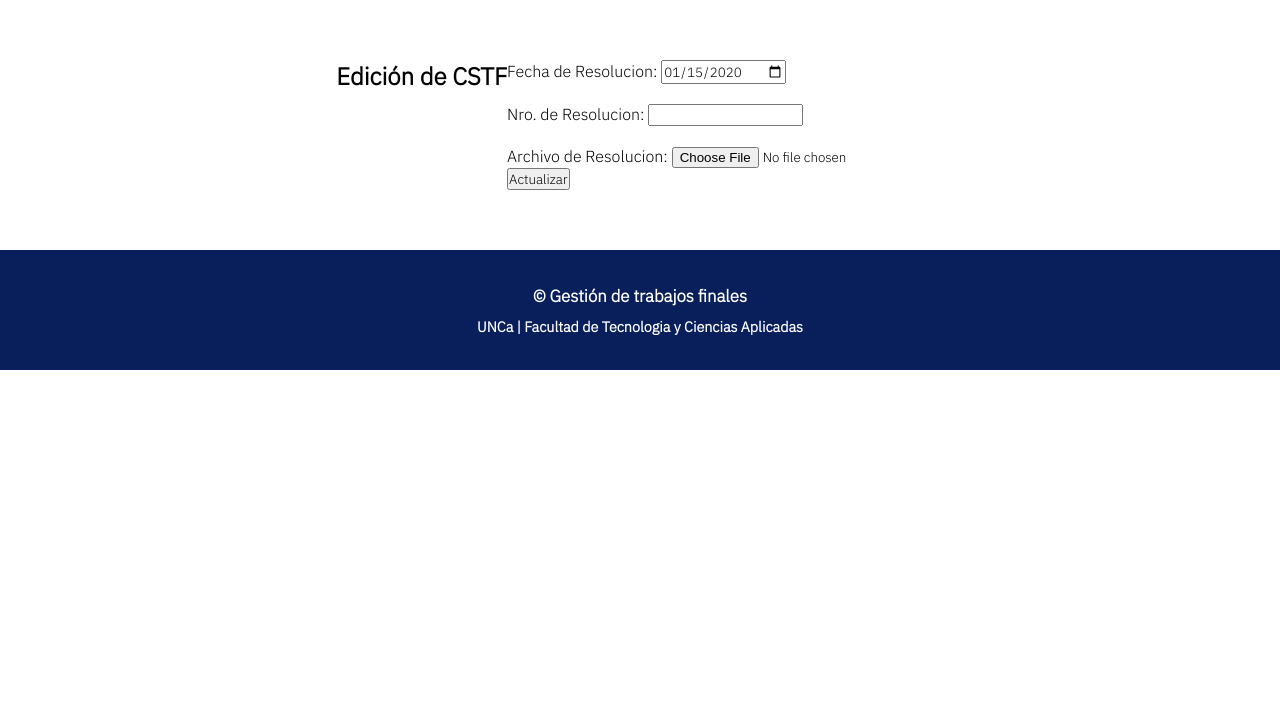
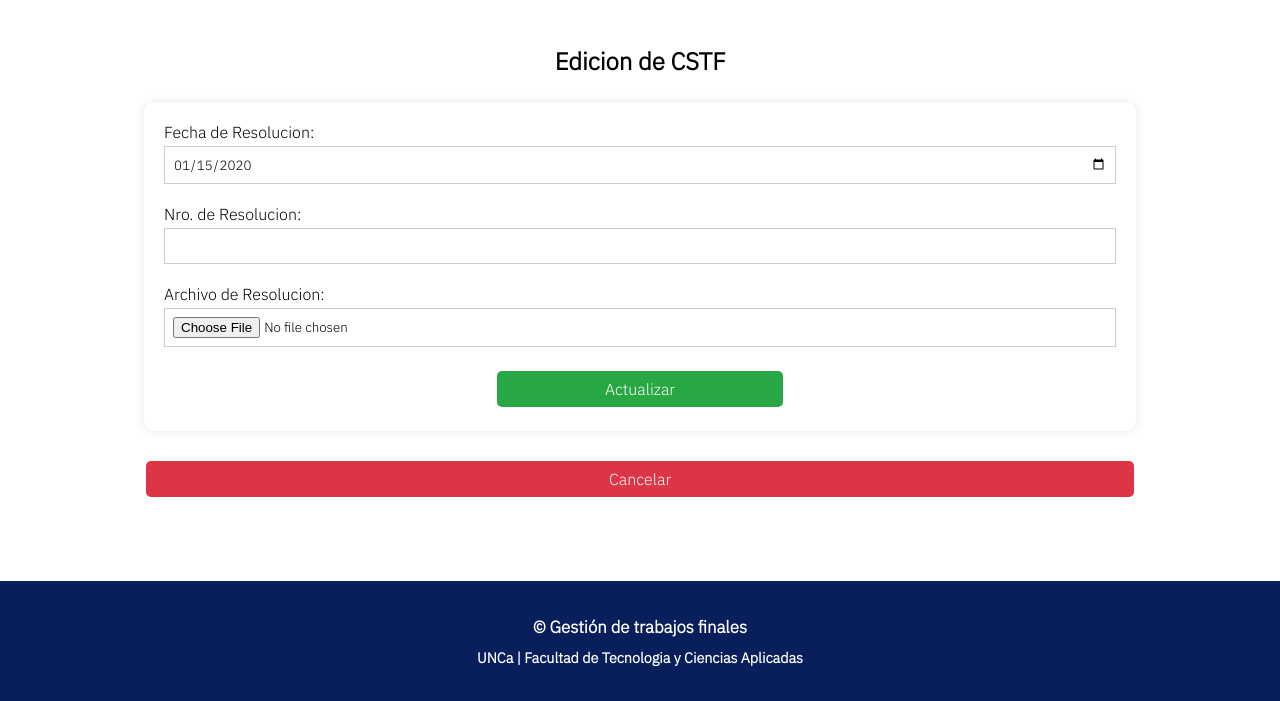
Before and after one commit to PaulaRojasFrias/laboratorio-prog3, a Django app: page /comisiones/comision/1 in a window 1280 px wide. Shown: the part 180-881 px from the top of the page. Before the commit the page ends 550 px from the top, so only its background shows below. Run offline with Django 4.2, Linux system fonts and the light colour scheme; tables that the repository leaves empty hold one stand-in row (values such as "Sample post"); some libraries are stand-ins or nearby versions.

Commit message:
CSS de cstf_edit

```diff
--- a/comisiones/templates/comisiones/comision_edit.html
+++ b/comisiones/templates/comisiones/comision_edit.html
@@ -1,8 +1,14 @@
 {% extends "base.html" %}
+{% load static %}
 {% block titulo %}Edición de Comision{% endblock %}
+{% block extra_css %}
+ <link href="{% static 'css/form.css' %}" rel="stylesheet" >
+{% endblock %}
 {% block contenido %}
 <main>
-    <h1>Edición de CSTF</h1>
+    <div class='contenedorPrincipal'>
+        <h1>Edicion de CSTF</h1>
+        <div class='contenerdorForm'>
             <form method="post" enctype="multipart/form-data">
                     <div class="campo">
                         {{ form.fechaDeCreacionComision.errors }}
@@ -20,9 +26,16 @@
                         {{ form.archivoResolucion.errors }}
                         <label for="{{ form.archivoResolucion.id_for_label}}">Archivo de Resolucion:</label>
                         {{form.archivoResolucion}}
+                    </div><br>
+                {% csrf_token %}
+                <div class='botones'>
+                    <input class='botonGuardar' type="submit" value="Actualizar">
                 </div>
-        {% csrf_token %}
-        <input type="submit" value="Actualizar">
             </form>
+        </div>
+        <div class='botones'>
+            <button class= 'BotonCancelar btnEspecialedit'><a href="{% url 'comisiones:cstf_detalle' form.instance.id %}" >Cancelar</a></button>
+        </div>
+    </div>
 </main>
 {% endblock %}
--- a/static/css/form.css
+++ b/static/css/form.css
@@ -90,3 +90,8 @@ a{
 .botonGuardar:hover {
     background-color: #68da3e;
 }
+
+.btnEspecialedit{
+    margin-top: 30px;
+    width: 100%;
+}
--- a/static/css/tabla.css
+++ b/static/css/tabla.css
@@ -130,6 +130,7 @@ p {
 
 .BotonBuscar{
   margin-left: 10px;
+  background-color: #008eea;
 }
 
 .BotonBuscar:hover{
```
Lines whose indentation alone changed are shown as unchanged.
